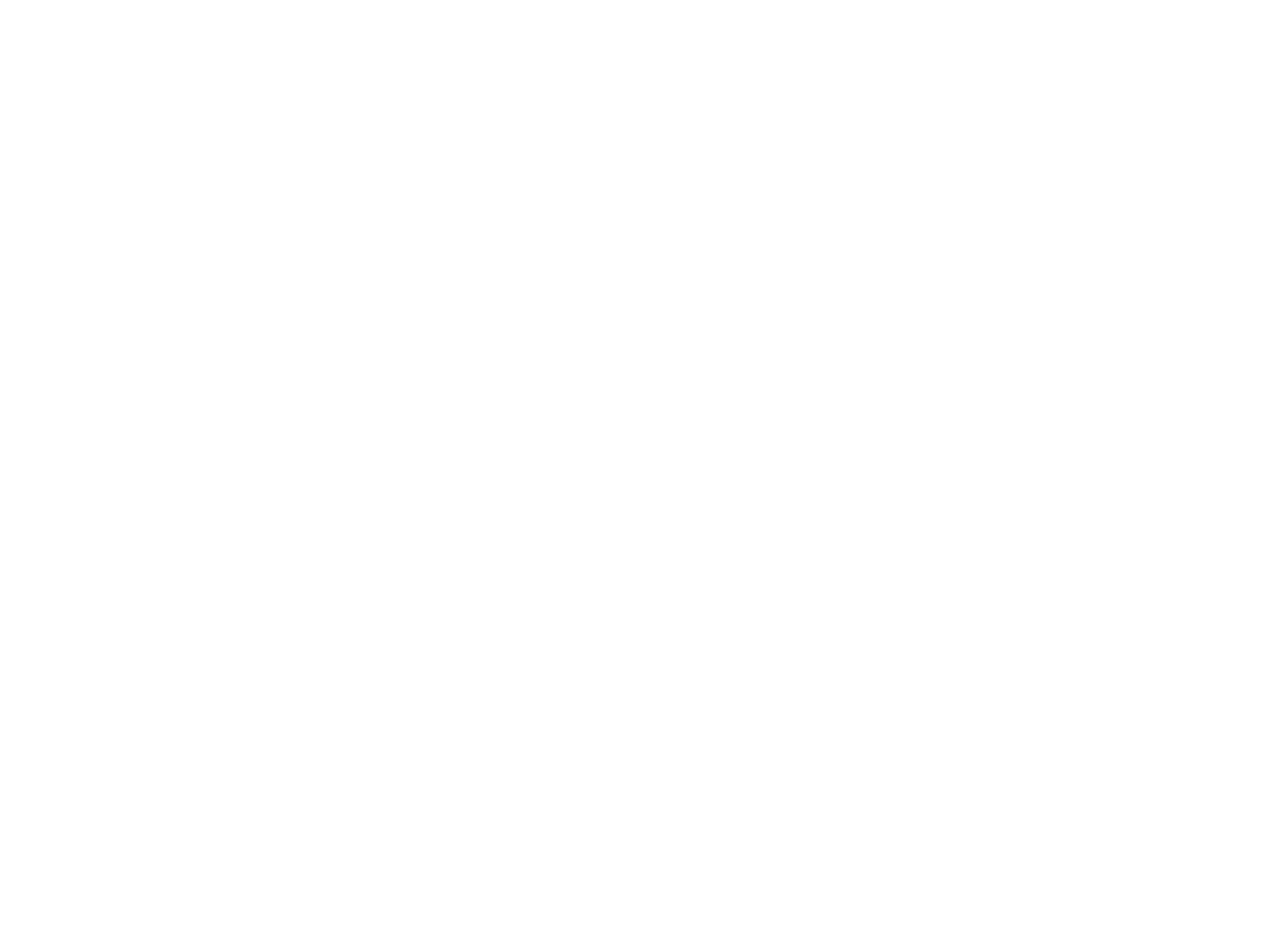
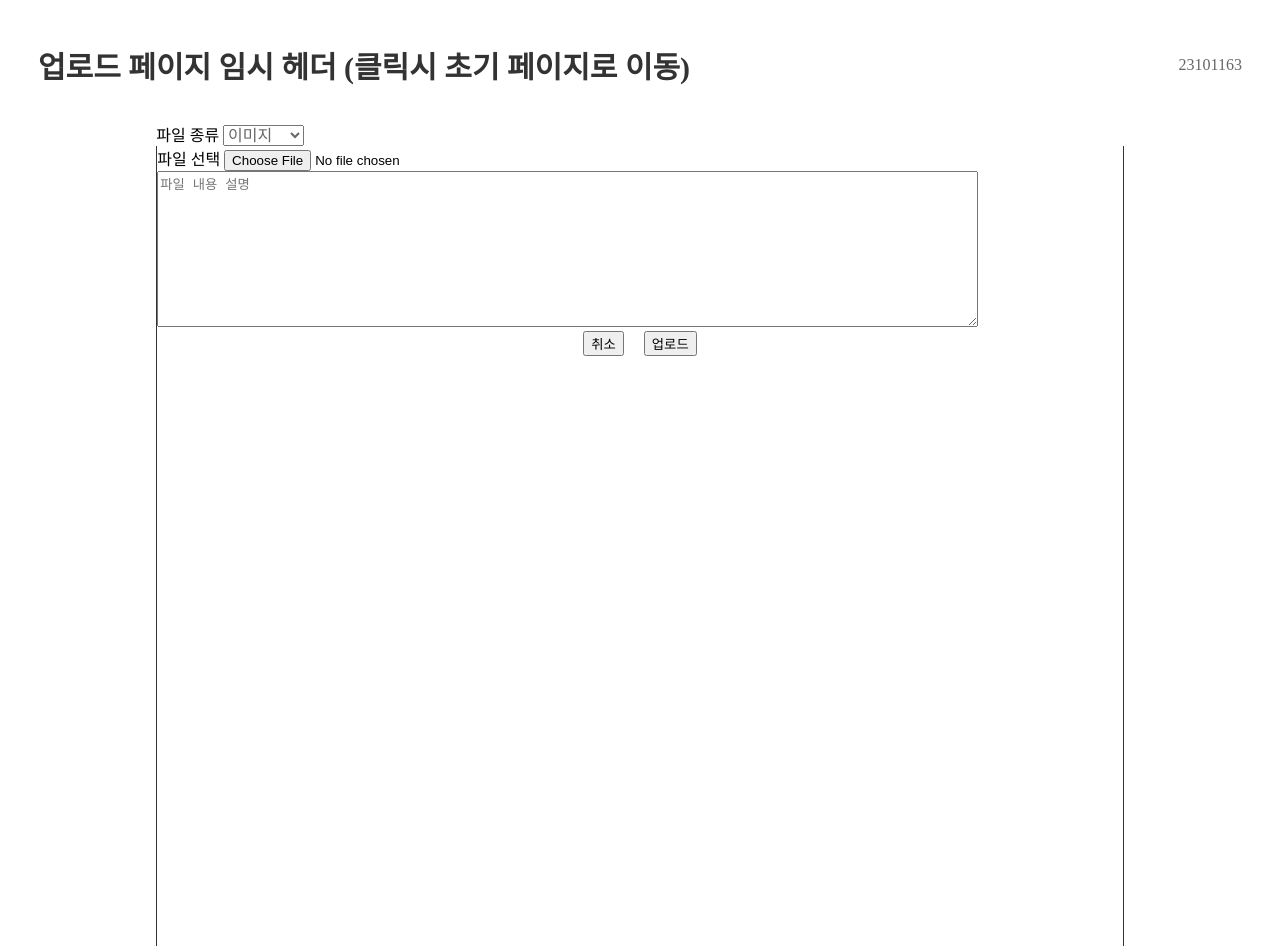
Before and after one commit to youngjin0305/webprograming, a plain HTML site: page pages/upload.html in a window 1280 px wide. Before the commit the page ends 800 px from the top, so only its background shows below. Drawn offline with Linux system fonts and the light colour scheme.

Commit message:
upload page update

```diff
--- a/css/styles.css
+++ b/css/styles.css
@@ -49,3 +49,15 @@ a {
     color: #333;
     font-size: 20px;
 }
+
+.file_type {
+    font-size: 1em;
+    color: #666;
+}
+
+.btns {
+    display: flex;
+    align-items: center;
+    justify-content: center;
+    gap: 20px;
+}
--- a/pages/upload.html
+++ b/pages/upload.html
@@ -4,8 +4,40 @@
     <meta charset="UTF-8">
     <meta name="viewport" content="width=device-width, initial-scale=1.0">
     <title>upload</title>
+    <link rel="stylesheet" href="../css/styles.css">
 </head>
 <body>
-
+    <header>
+        <a href="../index.html"><h2>업로드 페이지 임시 헤더 (클릭시 초기 페이지로 이동)</h2></a>
+        <small>23101163</small>
+    </header>
+    <main>
+        <div></div>
+        <div>
+            <form method="post" action="#">
+                <label for="file_type" class="form-label">파일 종류</label>
+                <select class="file_type">
+                    <option value="image">이미지</option>
+                    <option value="zip">압축파일</option>
+                    <option value="code">코드파일</option>
+                    <option value="exe">실행파일</option>
+                </select>
+                <div class="container">
+                    <div class="file_input">
+                        <label for="file" class="form-label">파일 선택</label>
+                        <input type="file" class="form-control" id="file" name="file">
+                    </div>
+                    <div class="file_desc">
+                        <textarea class="form-control" id="description" name="description" rows="10" cols="100" placeholder="파일 내용 설명"></textarea>
+                    </div>
+                    <div class="btns">
+                        <button class="cancel_btn" onclick="location.href='fileList.html'" type="button">취소</button>
+                        <button class="upload_btn" type="submit">업로드</button>
+                    </div>
+                </div>
+            </form>
+        </div>
+        <div></div>
+    </main>
 </body>
 </html>
```
